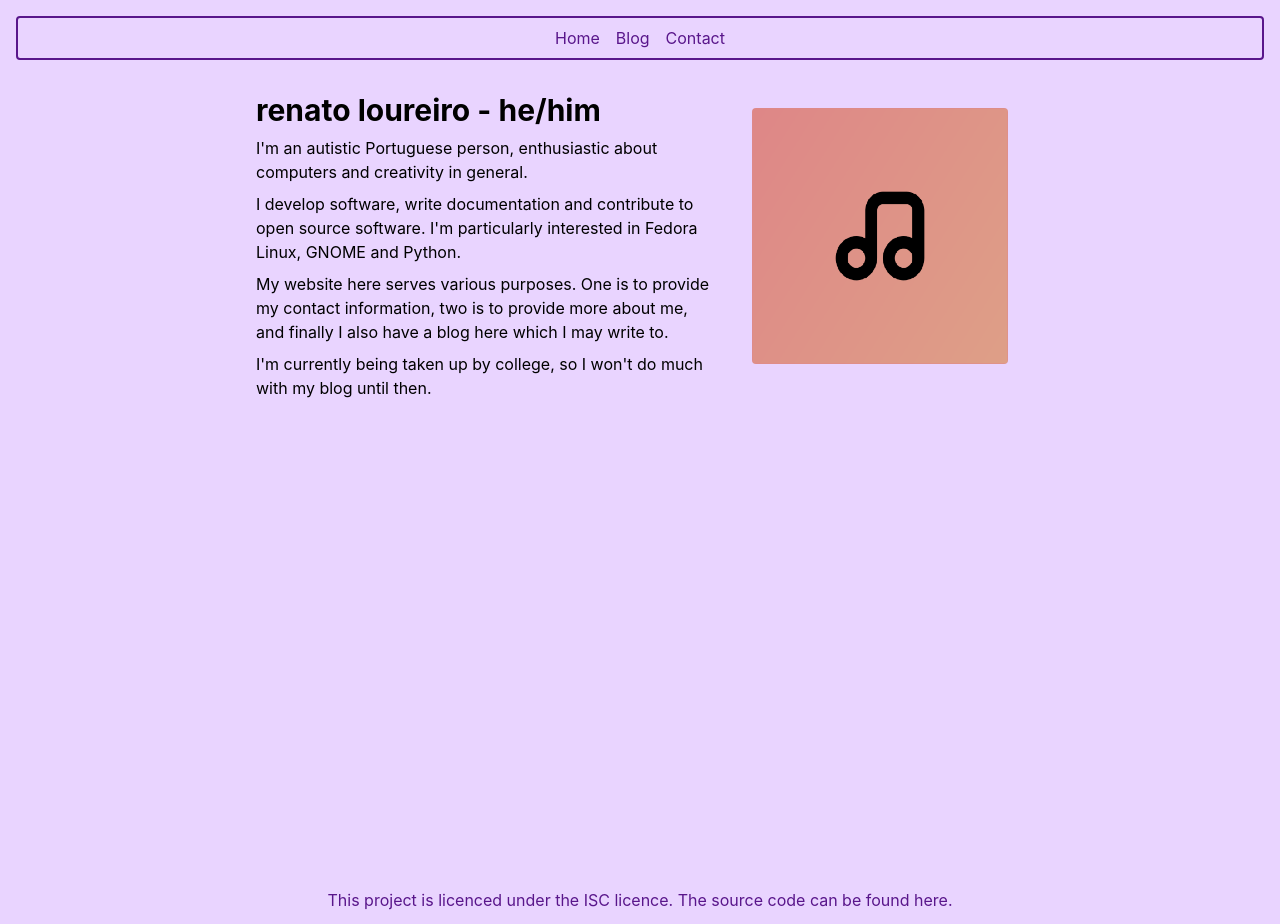
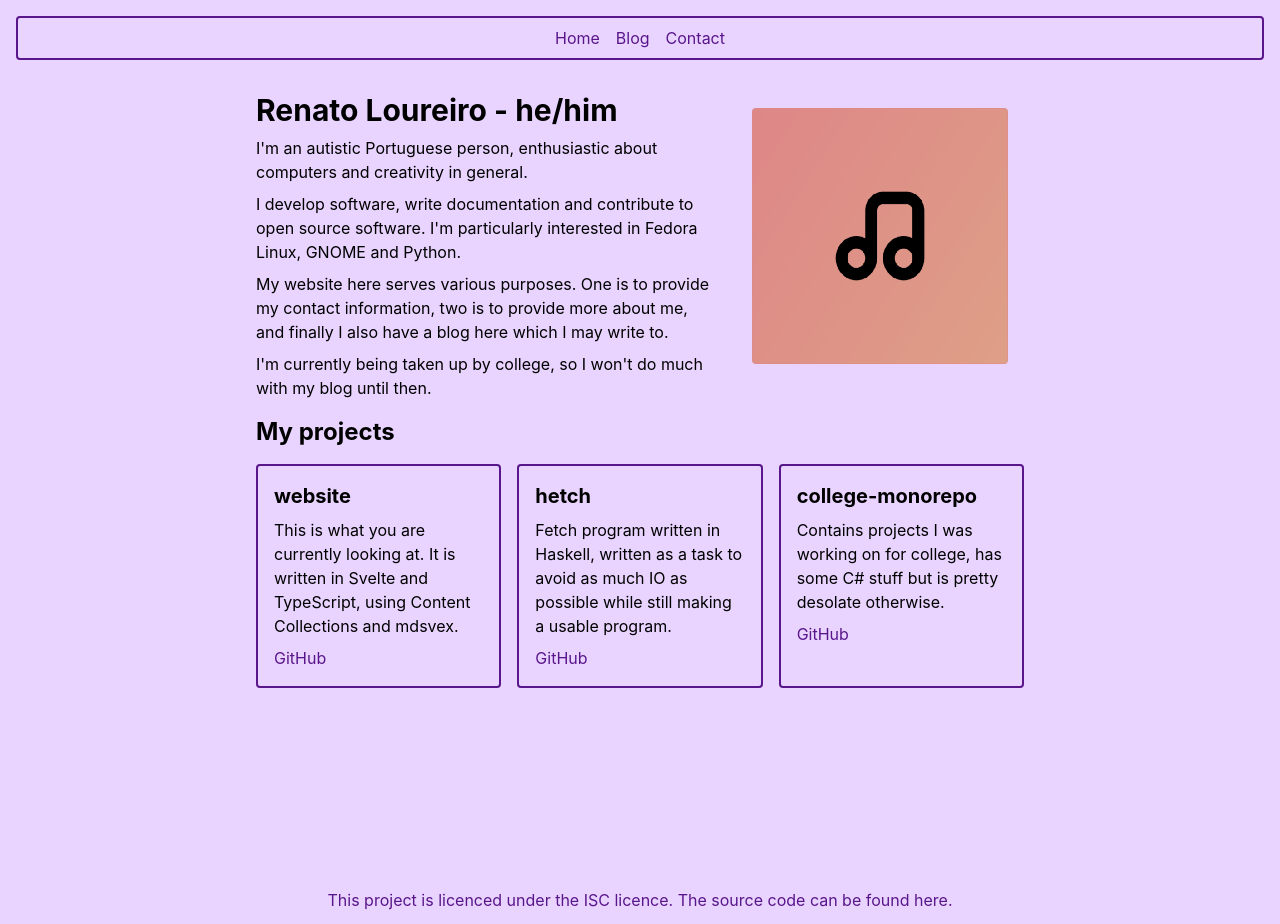
Before and after one commit to loureir-or-not/website, a SvelteKit app: page / in a window 1280 px wide. Built offline with nearby package versions, Linux system fonts and the light colour scheme.

Commit message:
routes: add projects and more contact information

```diff
--- a/src/routes/+layout.svelte
+++ b/src/routes/+layout.svelte
@@ -19,7 +19,7 @@
 	</nav>
 </header>
 <main class="flex min-h-screen w-full justify-center p-4">
-	<div id="content" class="w-3xl">
+	<div id="content" class="flex flex-col gap-4 w-3xl">
 		{@render children()}
 	</div>
 </main>
--- a/src/routes/+page.svelte
+++ b/src/routes/+page.svelte
@@ -9,7 +9,7 @@
 
 <section id="hero" class="flex w-full flex-col justify-center gap-4 md:flex-row">
 	<div id="hero-text" class="flex flex-col gap-2">
-		<h1>renato loureiro - he/him</h1>
+		<h1>Renato Loureiro - he/him</h1>
 		<p>
 			I'm an autistic Portuguese person, enthusiastic about computers and creativity in general.
 		</p>
@@ -27,3 +27,35 @@
 		<img src={pfp} alt="loureir-or-not" width="256" height="256" class="rounded-sm" />
 	</div>
 </section>
+<section class="flex flex-col gap-4">
+    <h2>My projects</h2>
+    <div class="flex flex-col gap-4 md:grid md:grid-cols-3">
+	<div class="project">
+	    <h3>website</h3>
+	    <p>This is what you are currently looking at. It is written in Svelte and TypeScript, using Content Collections and mdsvex.</p>
+	    <div class="flex gap-2">
+		<p>
+		    <a href="https://github.com/loureir-or-not/website">GitHub</a>
+		</p>
+	    </div>
+	</div>
+	<div class="project">
+	    <h3>hetch</h3>
+	    <p>Fetch program written in Haskell, written as a task to avoid as much IO as possible while still making a usable program.</p>
+	    <div class="flex gap-2">
+		<p>
+		    <a href="https://github.com/loureir-or-not/hetch">GitHub</a>
+		</p>
+	    </div>
+	</div>
+	<div class="project">
+	    <h3>college-monorepo</h3>
+	    <p>Contains projects I was working on for college, has some C# stuff but is pretty desolate otherwise.</p>
+	    <div class="flex gap-2">
+		<p>
+		    <a href="https://github.com/loureir-or-not/college-monorepo">GitHub</a>
+		</p>
+	    </div>
+	</div>
+    </div>
+</section>
--- a/src/routes/contact/+page.svelte
+++ b/src/routes/contact/+page.svelte
@@ -19,6 +19,11 @@
 			                                                                                   >
 	    </li>
 	    <li>
+		<b>GitHub:</b>
+		<a href="https://github.com/loureir-or-not">loureir-or-not</a
+			                                                  >
+                </li>
+		<li>
 			<b>Fediverse:</b>
 			<a href="https://infosec.exchange/@loureir_or_not">@loureir_or_not@infosec.exchange</a>
 		</li>
@@ -26,5 +31,6 @@
 		    <b>Discord:</b> <a href="https://discord.com/users/1417283414331232436">loureir_or_not</a>
 		</li>
 		<li><b>Telegram:</b> @loureir_or_not</li>
+                <li><b>LinkedIn:</b> <a href="https://www.linkedin.com/in/renato-loureiro-530aa43b1/">in/renato-loureiro-530aa43b</a></li>
 	</ul>
 </section>
--- a/src/routes/layout.css
+++ b/src/routes/layout.css
@@ -41,6 +41,10 @@ ol li {
 	@apply flex flex-col gap-2 rounded-sm border-2 border-purple-900 p-4;
 }
 
+.project {
+	@apply flex flex-col gap-2 rounded-sm border-2 border-purple-900 p-4;
+}
+
 .shiki {
 	@apply rounded-sm p-4;
 }
@@ -50,6 +54,22 @@ ol li {
 }
 
 @media (prefers-color-scheme: dark) {
+        nav {
+	    @apply rounded-sm border-2 border-purple-400 p-2;
+        }
+
+	html {
+		@apply bg-mauve-900 font-sans text-white;
+	}
+
+	a {
+		@apply text-purple-400;
+	}
+
+	a:hover {
+		@apply text-purple-300;
+	}
+
 	.shiki,
 	.shiki span {
 		color: var(--shiki-dark) !important;
@@ -60,23 +80,11 @@ ol li {
 		text-decoration: var(--shiki-dark-text-decoration) !important;
 	}
 
-	html {
-		@apply bg-mauve-900 font-sans text-white;
-	}
-
 	.blog-entry {
 		@apply border-purple-400 bg-mauve-900;
 	}
 
-	a {
-		@apply text-purple-400;
-	}
-
-	a:hover {
-		@apply text-purple-300;
-	}
-
-	nav {
-		@apply border-2 border-purple-400 p-2;
+        .project {
+		@apply border-purple-400 bg-mauve-900;
 	}
 }
```
Lines whose indentation alone changed are shown as unchanged.
